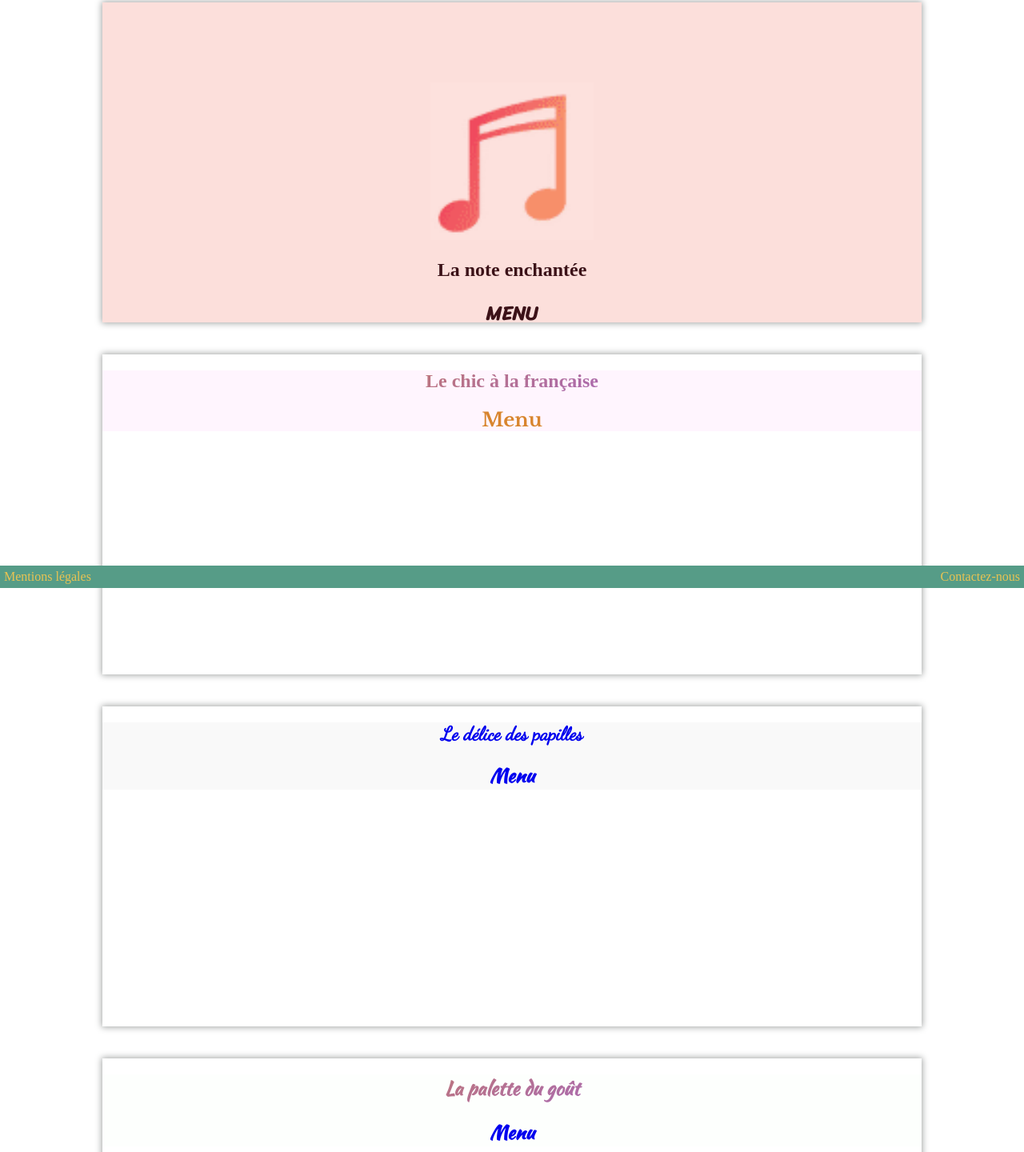
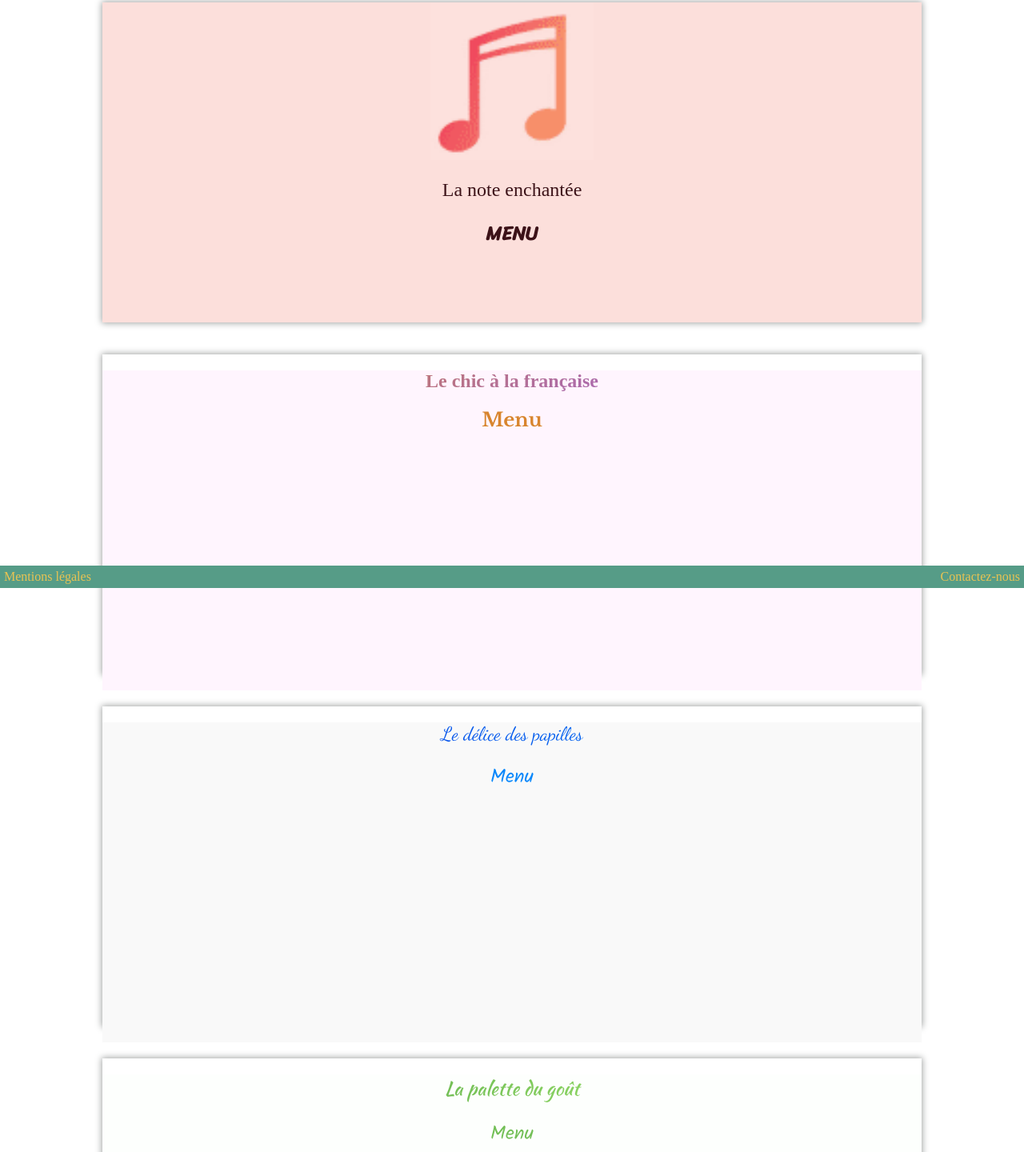
Before and after one commit to mademoizlleMarie/P3_Marie, a website: page index.html in a window 1280 px wide. Shown: the part 65-1505 px from the top of the page at 80% size. Drawn offline with nearby package versions, Linux system fonts and the light colour scheme; a web font is replaced by a local one.

Commit message:
ajout couleur et font

```diff
--- a/index.html
+++ b/index.html
@@ -3,7 +3,7 @@
 <head>
     <meta charset="UTF-8">
     <meta name="viewport" content="width=device-width, initial-scale=1"/>
-    <link href="https://fonts.googleapis.com/css2?family=Dancing+Script&family=Devonshire&family=Kaushan+Script&family=Lateef&family=Libre+Baskerville:wght@700&family=Sriracha&display=swap" rel="stylesheet">
+    <link href="https://fonts.googleapis.com/css2?family=Dancing+Script&family=Devonshire&family=Kalam&family=Kaushan+Script&family=Lateef&family=Libre+Baskerville:wght@700&family=Sriracha&display=swap" rel="stylesheet">
     <link rel="stylesheet" href="css/style.css">
     <link rel="icon" href="images/favicon.ico"/>
     <title>ohmyfood - Accueil</title>
--- a/sass/main.scss
+++ b/sass/main.scss
@@ -46,30 +46,38 @@ body{
      height: 100%;
      align-items: center;
      a{
+       height: 100%;
+       width: 100%;
+       display: block;
        text-decoration: none;
      }
      img{
        width: 20%;
        height: auto;
-       margin-top: 100px;
      }
      h1{
        color: #3c1218;
        font-family: devonshire, serif;
+       font-weight: normal;
      }
      h2{
        color:#3c1218;
        font-family: sriracha, serif;
+       justify-content:center;
+       align-items:center
      }
    }
 
    &__chic {
      background-color: #fff5fe;
+     height: 100%;
+     align-items: center;
      a{
        text-decoration: none;
      }
      h1{
        font-family: Lateef, serif;
+
        background-image: linear-gradient(155deg, #D8852E,  #905BFD);
        -webkit-background-clip: text;
        -webkit-text-fill-color: transparent;
@@ -82,30 +90,43 @@ body{
 
    &__delice {
      background-color: #f9f9f9;
+     height: 100%;
+     align-items: center;
      a{
        text-decoration: none;
      }
      h1{
        font-family: 'Dancing Script', serif;
+       font-weight: normal;
+       background-image: linear-gradient(50deg, #0431DF,  #0887FB);
+       -webkit-background-clip: text;
+       -webkit-text-fill-color: transparent;
      }
      h2{
-       font-family: 'Kaushan script', serif
+       font-family: 'Kalam', serif;
+       font-weight: normal;
+       color: #0887FB;
      }
    }
 
    &__palette {
      background-color: #fdfffd;
+     height: 100%;
+     align-items: center;
      a{
        text-decoration: none;
      }
      h1{
        font-family: 'Kaushan script', serif;
-       background-image: linear-gradient(155deg, #D8852E,  #905BFD);
+       font-weight: normal;
+       background-image: linear-gradient(100deg, #3D9139,  #BFFF7E);
        -webkit-background-clip: text;
        -webkit-text-fill-color: transparent;
      }
      h2{
-       font-family: 'Kaushan script', serif
+       font-family: 'Kalam', serif;
+       font-weight: normal;
+       color: #72BF56;
      }
    }
  }
```
Also changed, not shown: css/style.css, sass/main.css, 2 other files.
